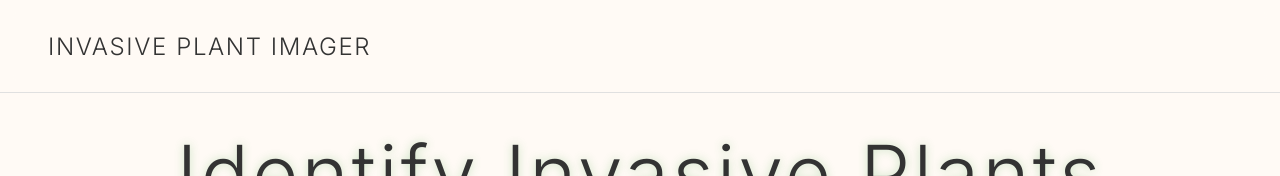
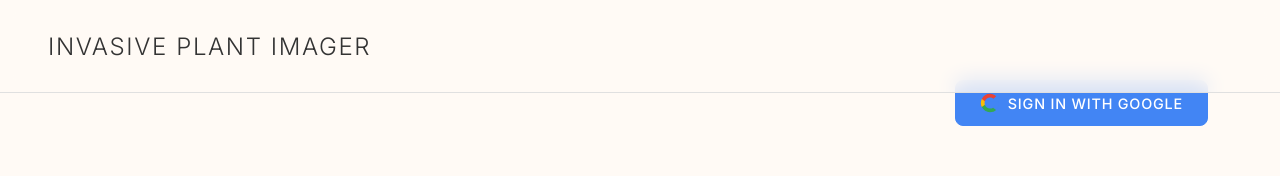
Before and after one commit to SkoClem/invasive-plant-imager, a React (Create React App) app in the folder frontend/: page / in a window 1280 px wide. Shown: the top 176 px of the page. Built offline with nearby package versions, Linux system fonts and the light colour scheme; no server answers; the HTML template or start-up script is replaced by a standard one.

Commit message:
Add Firebase authentication

```diff
--- a/frontend/package.json
+++ b/frontend/package.json
@@ -7,6 +7,7 @@
     "@testing-library/jest-dom": "^6.8.0",
     "@testing-library/react": "^16.3.0",
     "@testing-library/user-event": "^13.5.0",
+    "firebase": "^12.3.0",
     "react": "^19.1.1",
     "react-dom": "^19.1.1",
     "react-scripts": "5.0.1",
--- a/frontend/src/App.css
+++ b/frontend/src/App.css
@@ -292,7 +292,103 @@
   overflow-y: auto;
 }
 
-/* Upload Page Styles */
+/* Upload/* Authentication Styles */
+.auth-container {
+  display: flex;
+  align-items: center;
+  gap: 1rem;
+}
+
+.user-info {
+  display: flex;
+  align-items: center;
+  gap: 0.5rem;
+}
+
+.user-avatar {
+  width: 32px;
+  height: 32px;
+  border-radius: 50%;
+  object-fit: cover;
+}
+
+.user-name {
+  font-size: 0.9rem;
+  color: #333;
+  font-weight: 500;
+}
+
+.auth-button {
+  display: flex;
+  align-items: center;
+  gap: 0.5rem;
+  padding: 0.75rem 1.5rem;
+  border: none;
+  border-radius: 8px;
+  font-size: 0.9rem;
+  font-weight: 500;
+  cursor: pointer;
+  transition: all 0.2s ease;
+  text-decoration: none;
+}
+
+.sign-in-button {
+  background: #4285f4;
+  color: white;
+  border: 1px solid #4285f4;
+}
+
+.sign-in-button:hover {
+  background: #3367d6;
+  border-color: #3367d6;
+}
+
+.sign-out-button {
+  background: #f8f9fa;
+  color: #5f6368;
+  border: 1px solid #dadce0;
+}
+
+.sign-out-button:hover {
+  background: #f1f3f4;
+}
+
+.google-icon {
+  width: 20px;
+  height: 20px;
+}
+
+.hero-header {
+  display: flex;
+  justify-content: flex-end;
+  margin-bottom: 2rem;
+}
+
+.auth-button-hero {
+  margin-left: auto;
+}
+
+@media (max-width: 768px) {
+  .hero-header {
+    justify-content: center;
+    margin-bottom: 1rem;
+  }
+
+  .auth-button-hero {
+    margin-left: 0;
+  }
+
+  .auth-container {
+    flex-direction: column;
+    gap: 0.5rem;
+  }
+
+  .user-info {
+    order: 2;
+  }
+}
+
+/* Page Styles */
 .upload-section {
   padding-top: 80px;
   min-height: calc(100vh - 180px);
--- a/frontend/src/App.tsx
+++ b/frontend/src/App.tsx
@@ -8,6 +8,7 @@ import CollectionPage from './pages/CollectionPage';
 import AboutPage from './pages/AboutPage';
 import LoadingPage from './pages/LoadingPage';
 import ResultsPage from './pages/ResultsPage';
+import { AuthProvider } from './contexts/AuthContext';
 
 type PageType = 'home' | 'upload' | 'collection' | 'about' | 'loading' | 'results';
 type DirectionType = 'forward' | 'backward';
@@ -26,7 +27,7 @@ interface CollectedImage {
   plantData?: PlantInfo;
 }
 
-function App() {
+function AppContent() {
   const [currentPage, setCurrentPage] = useState<PageType>('home');
   const [transitionDirection, setTransitionDirection] = useState<DirectionType>('forward');
   const [isTransitioning, setIsTransitioning] = useState(false);
@@ -299,5 +300,12 @@ function App() {
   );
 }
 
+function App() {
+  return (
+    <AuthProvider>
+      <AppContent />
+    </AuthProvider>
+  );
+}
 
 export default App;
--- /dev/null
+++ b/frontend/src/components/AuthButton.tsx
@@ -0,0 +1,80 @@
+import React, { useState } from 'react';
+import { useAuth } from '../contexts/AuthContext';
+
+interface AuthButtonProps {
+  className?: string;
+}
+
+const AuthButton: React.FC<AuthButtonProps> = ({ className = '' }) => {
+  const { currentUser, signInWithGoogle, logout } = useAuth();
+  const [isLoading, setIsLoading] = useState(false);
+
+  const handleSignIn = async () => {
+    setIsLoading(true);
+    try {
+      await signInWithGoogle();
+    } catch (error) {
+      console.error('Sign in failed:', error);
+      // You might want to show an error message to the user here
+    } finally {
+      setIsLoading(false);
+    }
+  };
+
+  const handleSignOut = async () => {
+    setIsLoading(true);
+    try {
+      await logout();
+    } catch (error) {
+      console.error('Sign out failed:', error);
+    } finally {
+      setIsLoading(false);
+    }
+  };
+
+  if (currentUser) {
+    return (
+      <div className={`auth-container ${className}`}>
+        <div className="user-info">
+          <img
+            src={currentUser.photoURL || '/default-avatar.png'}
+            alt="Profile"
+            className="user-avatar"
+          />
+          <span className="user-name">{currentUser.displayName}</span>
+        </div>
+        <button
+          onClick={handleSignOut}
+          disabled={isLoading}
+          className="auth-button sign-out-button"
+        >
+          {isLoading ? 'Signing out...' : 'Sign Out'}
+        </button>
+      </div>
+    );
+  }
+
+  return (
+    <button
+      onClick={handleSignIn}
+      disabled={isLoading}
+      className={`auth-button sign-in-button ${className}`}
+    >
+      {isLoading ? (
+        'Signing in...'
+      ) : (
+        <>
+          <svg className="google-icon" viewBox="0 0 24 24" width="20" height="20">
+            <path fill="#4285F4" d="M22.56 12.25c0-.78-.07-1.53-.2-2.25H12v4.26h5.92c-.26 1.37-1.04 2.53-2.21 3.31v2.77h3.57c2.08-1.92 3.28-4.74 3.28-8.09z"/>
+            <path fill="#34A853" d="M12 23c2.97 0 5.46-.98 7.28-2.66l-3.57-2.77c-.98.66-2.23 1.06-3.71 1.06-2.86 0-5.29-1.93-6.16-4.53H2.18v2.84C3.99 20.53 7.7 23 12 23z"/>
+            <path fill="#FBBC05" d="M5.84 14.09c-.22-.66-.35-1.36-.35-2.09s.13-1.43.35-2.09V7.07H2.18C1.43 8.55 1 10.22 1 12s.43 3.45 1.18 4.93l2.85-2.22.81-.62z"/>
+            <path fill="#EA4335" d="M12 5.38c1.62 0 3.06.56 4.21 1.64l3.15-3.15C17.45 2.09 14.97 1 12 1 7.7 1 3.99 3.47 2.18 7.07l3.66 2.84c.87-2.6 3.3-4.53 6.16-4.53z"/>
+          </svg>
+          Sign in with Google
+        </>
+      )}
+    </button>
+  );
+};
+
+export default AuthButton;
--- /dev/null
+++ b/frontend/src/config/firebase.ts
@@ -0,0 +1,29 @@
+import { initializeApp } from 'firebase/app';
+import { getAuth, GoogleAuthProvider } from 'firebase/auth';
+import { getFirestore } from 'firebase/firestore';
+
+// Your web app's Firebase configuration
+// For Firebase JS SDK v9-compat and later, measurementId is optional
+const firebaseConfig = {
+  apiKey: process.env.REACT_APP_FIREBASE_API_KEY,
+  authDomain: process.env.REACT_APP_FIREBASE_AUTH_DOMAIN,
+  projectId: process.env.REACT_APP_FIREBASE_PROJECT_ID,
+  storageBucket: process.env.REACT_APP_FIREBASE_STORAGE_BUCKET,
+  messagingSenderId: process.env.REACT_APP_FIREBASE_MESSAGING_SENDER_ID,
+  appId: process.env.REACT_APP_FIREBASE_APP_ID,
+  measurementId: process.env.REACT_APP_FIREBASE_MEASUREMENT_ID
+};
+
+// Initialize Firebase
+const app = initializeApp(firebaseConfig);
+
+// Initialize Firebase Authentication and get a reference to the service
+export const auth = getAuth(app);
+
+// Initialize Google Auth Provider
+export const googleProvider = new GoogleAuthProvider();
+
+// Initialize Cloud Firestore and get a reference to the service
+export const db = getFirestore(app);
+
+export default app;
--- /dev/null
+++ b/frontend/src/contexts/AuthContext.tsx
@@ -0,0 +1,76 @@
+import React, { createContext, useContext, useEffect, useState } from 'react';
+import {
+  User,
+  signInWithPopup,
+  signOut,
+  onAuthStateChanged,
+  UserCredential
+} from 'firebase/auth';
+import { auth, googleProvider } from '../config/firebase';
+
+interface AuthContextType {
+  currentUser: User | null;
+  loading: boolean;
+  signInWithGoogle: () => Promise<UserCredential>;
+  logout: () => Promise<void>;
+}
+
+const AuthContext = createContext<AuthContextType | undefined>(undefined);
+
+export const useAuth = () => {
+  const context = useContext(AuthContext);
+  if (context === undefined) {
+    throw new Error('useAuth must be used within an AuthProvider');
+  }
+  return context;
+};
+
+interface AuthProviderProps {
+  children: React.ReactNode;
+}
+
+export const AuthProvider: React.FC<AuthProviderProps> = ({ children }) => {
+  const [currentUser, setCurrentUser] = useState<User | null>(null);
+  const [loading, setLoading] = useState(true);
+
+  const signInWithGoogle = async (): Promise<UserCredential> => {
+    try {
+      const result = await signInWithPopup(auth, googleProvider);
+      return result;
+    } catch (error) {
+      console.error('Error signing in with Google:', error);
+      throw error;
+    }
+  };
+
+  const logout = async (): Promise<void> => {
+    try {
+      await signOut(auth);
+    } catch (error) {
+      console.error('Error signing out:', error);
+      throw error;
+    }
+  };
+
+  useEffect(() => {
+    const unsubscribe = onAuthStateChanged(auth, (user) => {
+      setCurrentUser(user);
+      setLoading(false);
+    });
+
+    return unsubscribe;
+  }, []);
+
+  const value: AuthContextType = {
+    currentUser,
+    loading,
+    signInWithGoogle,
+    logout
+  };
+
+  return (
+    <AuthContext.Provider value={value}>
+      {!loading && children}
+    </AuthContext.Provider>
+  );
+};
--- a/frontend/src/pages/HomePage.tsx
+++ b/frontend/src/pages/HomePage.tsx
@@ -1,5 +1,6 @@
 import React from 'react';
 import RegionSelector from '../components/RegionSelector';
+import AuthButton from '../components/AuthButton';
 
 interface HomePageProps {
   setCurrentPage: (page: 'home' | 'upload' | 'collection' | 'about' | 'loading' | 'results') => void;
@@ -13,6 +14,10 @@ function HomePage({ setCurrentPage, selectedRegion, setSelectedRegion }: HomePag
       {/* Hero Section */}
       <section className="hero">
         <div className="container">
+          <div className="hero-header">
+            <AuthButton className="auth-button-hero" />
+          </div>
+
           <h1 className="hero-title">Identify Invasive Plants</h1>
           <p className="subtitle hero-subtitle">
             Use AI-powered image recognition to identify and learn about invasive plant species in your area.
```
Also changed, not shown: 2 other files (tests, documents, lock files or other folders).
